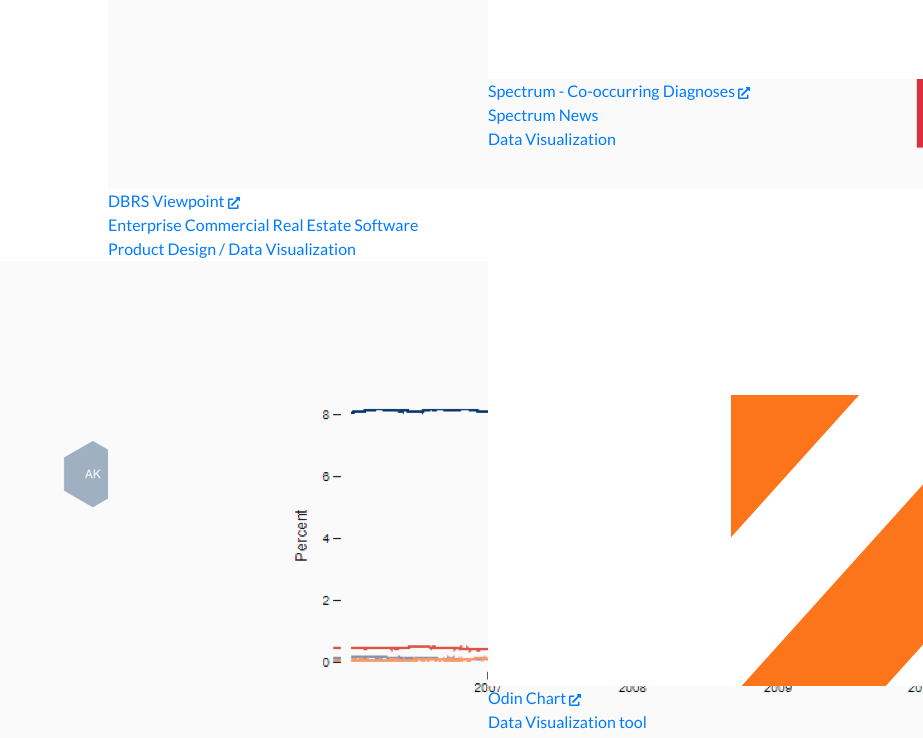
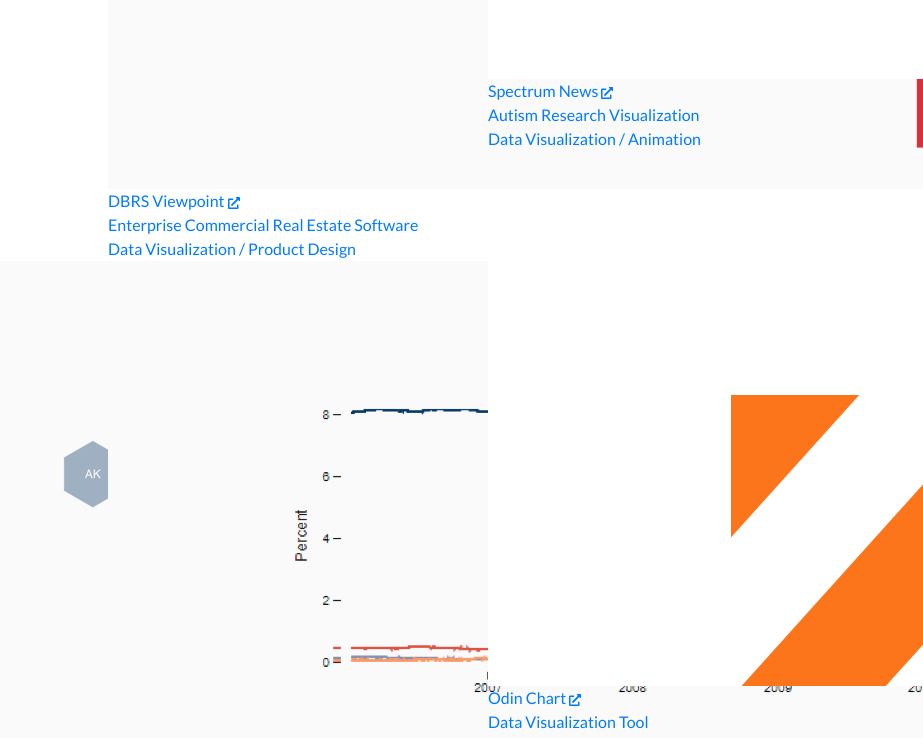
Before and after one commit to thetylerwolf/website, a React (Create React App) app: page / in a window 1280 px wide. Shown: the part 760-1498 px from the top of the page, without its empty margins (357-1280 px from the left). Built offline with nearby package versions, Linux system fonts and the light colour scheme.

Commit message:
update to portfolio style

```diff
--- a/src/assets/js/portfolio.js
+++ b/src/assets/js/portfolio.js
@@ -35,7 +35,7 @@ var portfolio = {
       },
       'description': [
         'Enterprise Commercial Real Estate Software',
-        'Product Design / Data Visualization'
+        'Data Visualization / Product Design'
       ],
       'fit': true,
       'external': true,
@@ -43,7 +43,7 @@ var portfolio = {
       'id': 'dbrs',
     },
     {
-      'title': 'Spectrum - Co-occurring Diagnoses',
+      'title': 'Spectrum News',
       'date': '03/2019',
       'types': [
         'data visualization'
@@ -52,8 +52,8 @@ var portfolio = {
         'img': 'spectrum-diagnoses.png'
       },
       'description': [
-        'Spectrum News',
-        'Data Visualization'
+        'Autism Research Visualization',
+        'Data Visualization / Animation'
       ],
       'fit': true,
       'external': true,
@@ -61,7 +61,7 @@ var portfolio = {
       'id': 'spectrum-diagnoses'
     },
     {
-      'title': 'Brookings - Voter Turnout',
+      'title': 'The Brookings Institution',
       'date': '10/2018',
       'types': [
         'data visualization'
@@ -70,8 +70,8 @@ var portfolio = {
         'img': 'voter-turnout.png'
       },
       'description': [
-        'The Brookings Institution',
-        'Data Visualization'
+        'Voter Turnout Visualization',
+        'Data Visualization / Animation'
       ],
       'fit': true,
       'external': true,
@@ -79,7 +79,7 @@ var portfolio = {
       'id': 'voter-turnout'
     },
     {
-      'title': 'Brookings - Financial Crisis',
+      'title': 'The Brookings Institution',
       'date': '10/2018',
       'types': [
         'data visualization'
@@ -88,8 +88,8 @@ var portfolio = {
         'img': 'financial-crisis.png'
       },
       'description': [
-        'The Brookings Institution',
-        'Data Visualization'
+        'Dr. Ben Bernanke Financial Crisis Visualizations',
+        'Data Visualization / Animation'
       ],
       'fit': true,
       'external': true,
@@ -106,8 +106,8 @@ var portfolio = {
         'img': 'odin_banner copy.png'
       },
       'description': [
-        'Data Visualization tool',
-        'Product Design / Data Visualization'
+        'Data Visualization Tool',
+        'Creator / Product Design / Data Visualization'
       ],
       'fit': true,
       'external': true,
@@ -127,7 +127,7 @@ var portfolio = {
       },
       'description': [
         'Enterprise Commercial Real Estate Software',
-        'Product Design / Data Visualization'
+        'Data Visualization / Product Design'
       ],
       'fit': true,
       'external': true,
@@ -146,7 +146,7 @@ var portfolio = {
         'img': 'meditation_cover.jpg'
       },
       'description': [
-        'Meditation Timer',
+        'Self-Made Meditation Timer',
         'Market Research / Branding / Product Design / Data Visualization / Full Stack Development'
       ],
       'fit': true,
@@ -165,7 +165,7 @@ var portfolio = {
       },
       'description': [
         'Personal Encryption App',
-        'UX Design / Product Management / Front End Development'
+        'UX Design / Product Management'
       ],
       'lightText': true,
       'fit': true,
@@ -197,8 +197,8 @@ var portfolio = {
         'img': 'donorschoose.jpg'
       },
       'description': [
-        'Interactive Chart',
-        'Design / Code'
+        'Interactive Data Visualization',
+        'Data Visualization'
       ],
       'external': true,
       'link': 'http://tylernwolf.com/donorschoose/index.html',
@@ -231,8 +231,8 @@ var portfolio = {
         'img': 'uxwords.jpg'
       },
       'description': [
-        'Interactive Chart',
-        'Design / Code'
+        'Interactive Data Visualization',
+        'Data Visualization / Animation'
       ],
       'external': true,
       'link': 'http://tylernwolf.com/#/portfolio/uxwords',
@@ -280,8 +280,8 @@ var portfolio = {
         'img': 'CDDashboard.jpg'
       },
       'description': [
-        'Interactive Chart',
-        'Design / Code'
+        'Interactive Data Visualization',
+        'Data Visualization / Animation'
       ],
       'external': true,
       'link': 'http://tylernwolf.com/#/portfolio/corrdisp',
```
Also changed, not shown: 2 other files (tests, documents, lock files or other folders).
